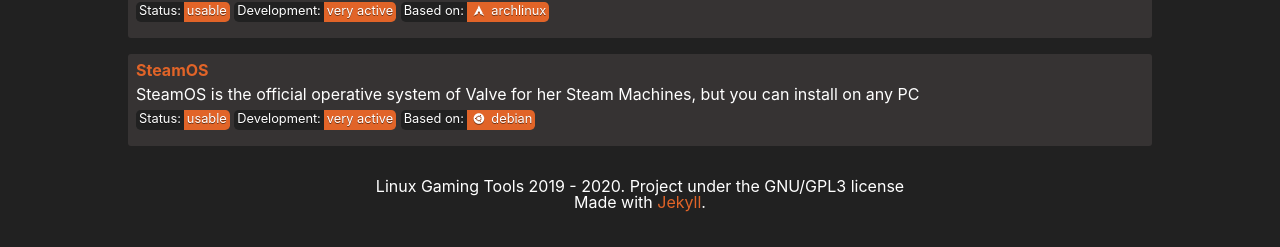
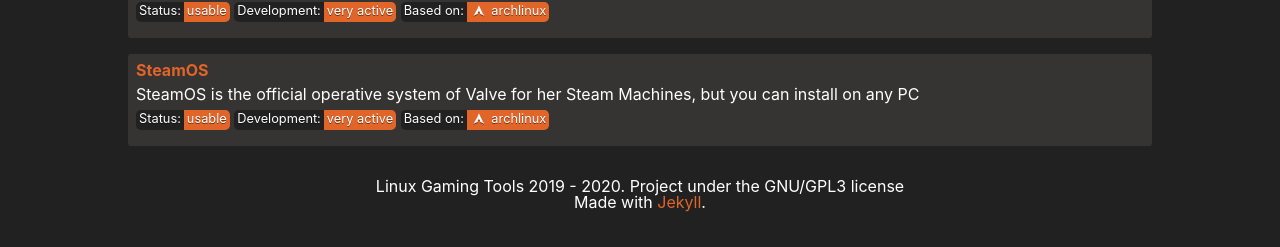
Before and after one commit to Linux-Gaming-Tools/linux-gaming-tools.github.io, a Jekyll site: the page built from index.md, in a window 1280 px wide and 900 px high, scrolled down 1682 px. Shown: the part 650-897 px from the top of the window. Built offline with Jekyll 4.4.1, drawn with Linux system fonts in a browser that asks for light colours.

Commit message:
Update steam-os.yml

```diff
--- a/_data/distros/steam-os.yml
+++ b/_data/distros/steam-os.yml
@@ -3,4 +3,4 @@
 url: https://store.steampowered.com/steamos/
 development: very active
 status: usable
-based_on: debian
+based_on: archlinux
```
